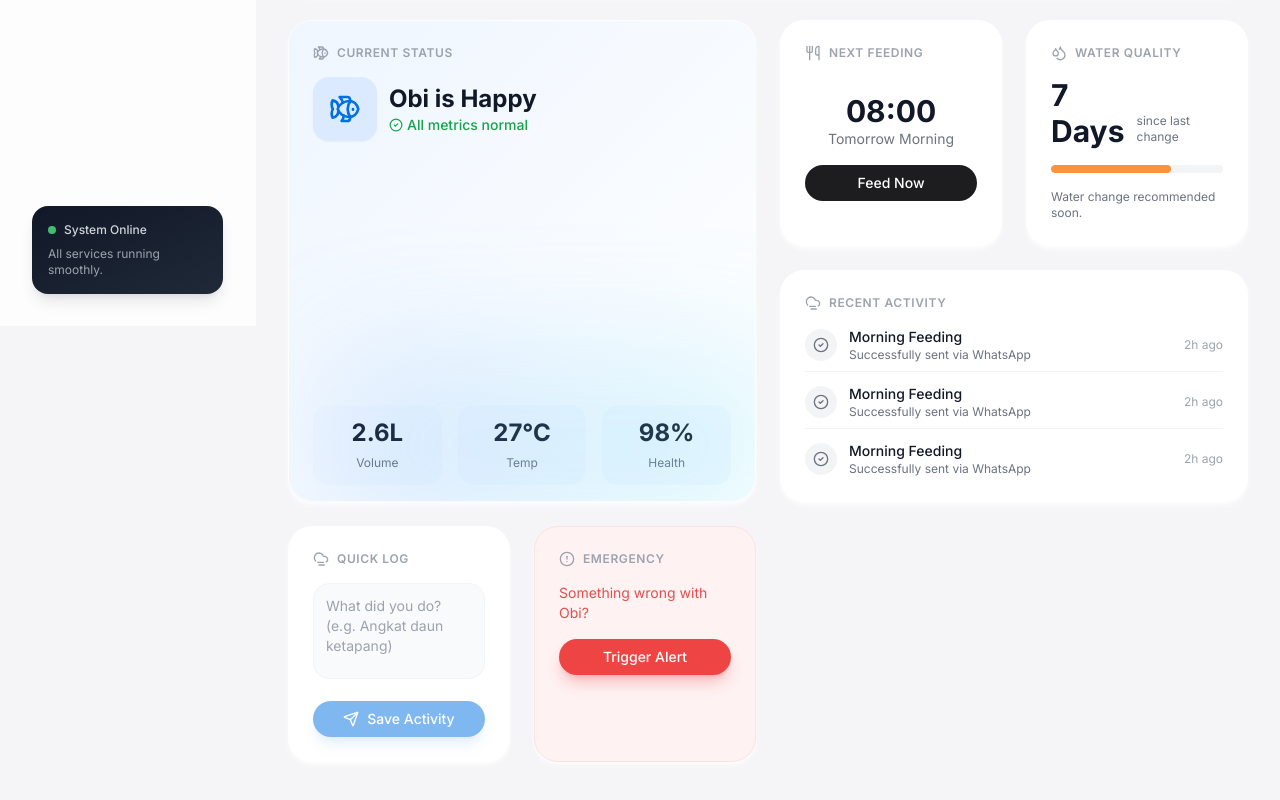
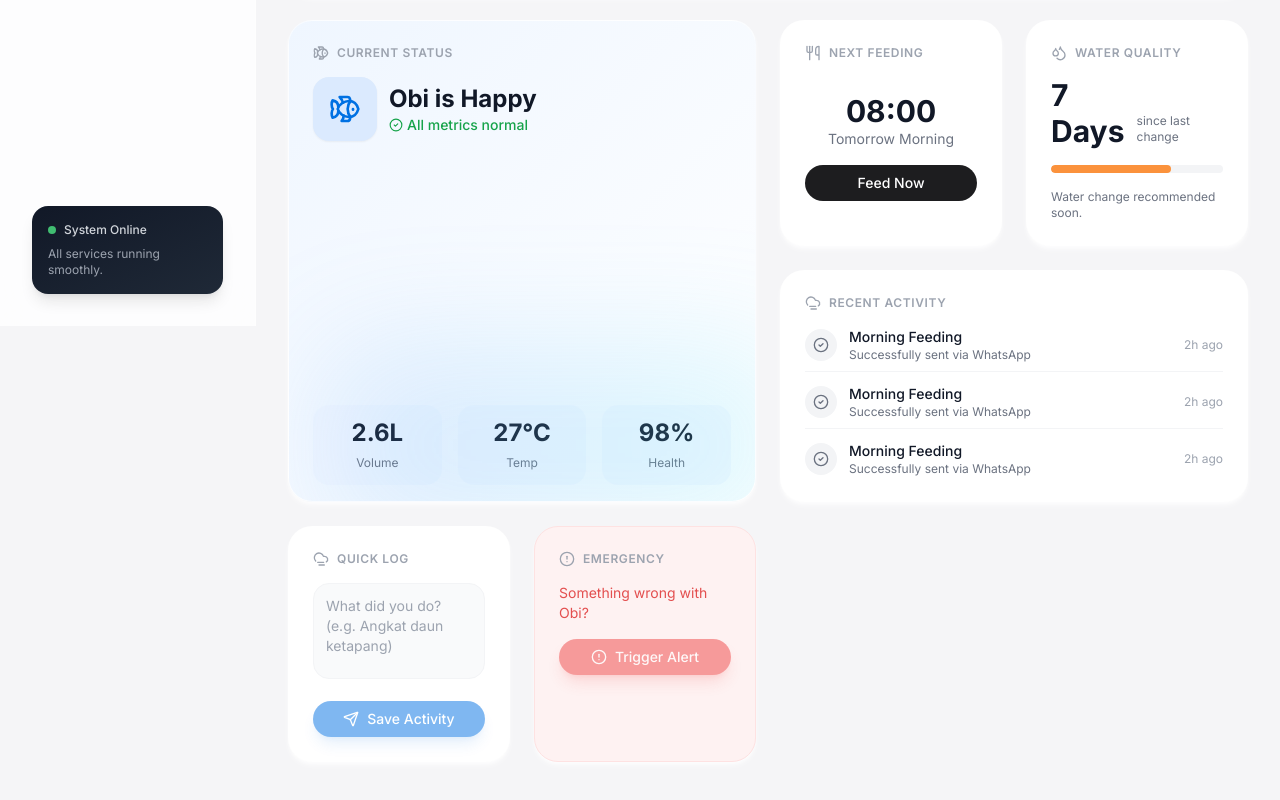
Before and after one commit to tropicans/obi, a React (Vite) app in the folder frontend/: page / in a window 1280 px wide. Shown: the part 474-1274 px from the top of the page. Built offline with nearby package versions, Linux system fonts and the light colour scheme; no server answers; sample sign-in values are in the browser's storage.

Commit message:
fix: implement Emergency button onClick handler

```diff
--- a/frontend/src/pages/Dashboard.tsx
+++ b/frontend/src/pages/Dashboard.tsx
@@ -64,6 +64,19 @@ export const Dashboard = () => {
             queryClient.invalidateQueries({ queryKey: ['journal'] });
             queryClient.invalidateQueries({ queryKey: ['prediction'] });
             alert('Activity logged successfully! 🎉');
+        }
+    });
+
+    const emergencyMutation = useMutation({
+        mutationFn: async () => {
+            if (!activePet) throw new Error('No pet found');
+            await api.post(`/emergency/${activePet.id}`);
+        },
+        onSuccess: () => {
+            alert('🚨 Emergency alert sent to WhatsApp!');
+        },
+        onError: (error: any) => {
+            alert(`❌ Failed to send alert: ${error.message || 'Unknown error'}`);
         }
     });
 
@@ -299,8 +312,13 @@ export const Dashboard = () => {
                 <BentoCard className="col-span-1 bg-red-50 border-red-100" title="Emergency" icon={AlertCircle}>
 
                     <p className="text-sm text-red-600/80 mb-4">Something wrong with Obi?</p>
-                    <button className="w-full rounded-full bg-red-500 py-2 text-sm font-medium text-white shadow-lg shadow-red-500/30 transition-transform active:scale-95">
-                        Trigger Alert
+                    <button
+                        onClick={() => emergencyMutation.mutate()}
+                        disabled={emergencyMutation.isPending || !activePet}
+                        className="flex items-center justify-center gap-2 w-full rounded-full bg-red-500 py-2 text-sm font-medium text-white shadow-lg shadow-red-500/30 transition-transform active:scale-95 disabled:opacity-50"
+                    >
+                        {emergencyMutation.isPending ? <Loader2 size={16} className="animate-spin" /> : <AlertCircle size={16} />}
+                        {emergencyMutation.isPending ? 'Sending...' : 'Trigger Alert'}
                     </button>
                 </BentoCard>
 
```
